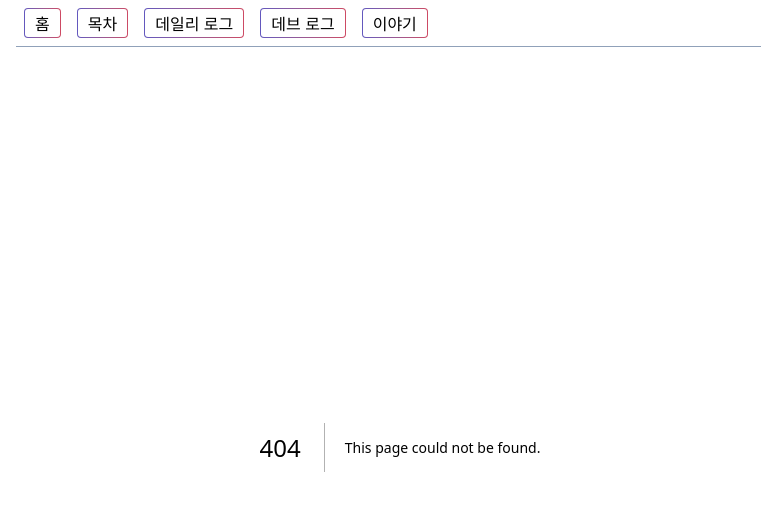
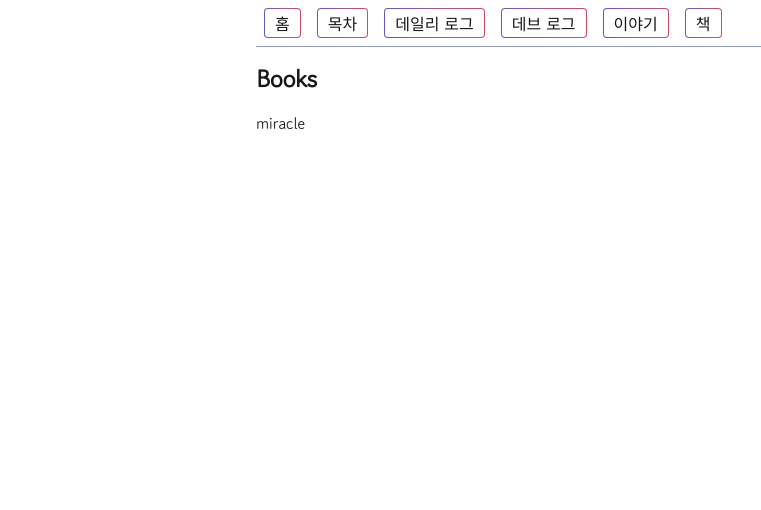
Before and after one commit to forestream/forestream.github.io, a Next.js app: page /books in a window 1280 px wide. Before the commit this address had no page. Shown: the top 510 px of the page, without its empty margins (0-761 px from the left). Built offline with nearby package versions, Linux system fonts and the light colour scheme.

Commit message:
add books page and its tab

```diff
--- a/app/_components/header-data-layer.tsx
+++ b/app/_components/header-data-layer.tsx
@@ -16,8 +16,9 @@ export async function HeaderDataLayer({
   const stories = await getChildDirectories(
     join(process.cwd(), "app", "stories"),
   );
+  const books = await getChildDirectories(join(process.cwd(), "app", "books"));
   return (
-    <LogsProvider logs={{ dailyLogs, devLogs, stories }}>
+    <LogsProvider logs={{ dailyLogs, devLogs, stories, books }}>
       {children}
     </LogsProvider>
   );
--- a/app/_components/header.tsx
+++ b/app/_components/header.tsx
@@ -71,6 +71,18 @@ export function Header() {
           />
         </ul>
       </div>
+      <Button popoverTarget="books" className="anchor-[--books]">
+        <Button.Sheet>책</Button.Sheet>
+      </Button>
+      <div
+        popover="auto"
+        id="books"
+        className="position-anchor-[--books] top-[calc(anchor(bottom)+8px)] left-[anchor(left)] overflow-visible"
+      >
+        <ul className="p-2 shadow-md shadow-slate-800">
+          <LogContextReaderRenderer pathnamePrefix="/books" logKey="books" />
+        </ul>
+      </div>
     </header>
   );
 }
--- a/app/_components/log-context-reader.tsx
+++ b/app/_components/log-context-reader.tsx
@@ -8,7 +8,7 @@ export function LogContextReader({
   logKey,
 }: {
   render?: ({ log }: { log: string }) => ReactNode;
-  logKey: "dailyLogs" | "devLogs" | "stories";
+  logKey: "dailyLogs" | "devLogs" | "stories" | "books";
 }) {
   const logs = useLogs();
   return render
--- a/app/_components/logs-provider.tsx
+++ b/app/_components/logs-provider.tsx
@@ -7,6 +7,7 @@ const LogsContext = createContext<{
   dailyLogs: string[];
   devLogs: string[];
   stories: string[];
+  books: string[];
 } | null>(null);
 
 export function LogsProvider({
@@ -17,6 +18,7 @@ export function LogsProvider({
     dailyLogs: string[];
     devLogs: string[];
     stories: string[];
+    books: string[];
   };
   children: React.ReactNode;
 }) {
--- /dev/null
+++ b/app/books/miracle/page.tsx
@@ -0,0 +1,3 @@
+export default function Page() {
+  return <div>Miracle</div>;
+}
--- /dev/null
+++ b/app/books/page.tsx
@@ -0,0 +1,22 @@
+import Link from "next/link";
+import { getChildDirectories } from "@/utils/get-child-directories";
+import { join } from "path";
+
+export default async function Page() {
+  const directories = await getChildDirectories(
+    join(process.cwd(), "app", "books"),
+  );
+
+  return (
+    <ul>
+      <h1>Books</h1>
+      {directories.map((dir) => (
+        <li key={dir}>
+          <Link href={`/books/${dir}`} className="hover:underline">
+            {dir}
+          </Link>
+        </li>
+      ))}
+    </ul>
+  );
+}
--- a/app/layout.tsx
+++ b/app/layout.tsx
@@ -1,6 +1,6 @@
 import type { Metadata } from "next";
 import "./globals.css";
-import { Noto_Sans_KR } from "next/font/google";
+import { Gowun_Batang, Gowun_Dodum, Noto_Sans_KR } from "next/font/google";
 import clsx from "clsx";
 import { Header } from "./_components/header";
 import { HeaderDataLayer } from "./_components/header-data-layer";
@@ -30,6 +30,11 @@ const notoSansKR = Noto_Sans_KR({
   weight: ["400", "700"],
 });
 
+const gowunBatang = Gowun_Dodum({
+  subsets: ["latin"],
+  weight: "400",
+});
+
 export default function RootLayout({
   children,
 }: Readonly<{
@@ -39,7 +44,7 @@ export default function RootLayout({
     <html lang="ko">
       <body
         className={clsx(
-          notoSansKR.className,
+          gowunBatang.className,
           "mx-auto max-w-[800px] px-4 [&_h1]:my-4 [&_h1]:text-2xl [&_h1,h2,h3]:font-bold [&_h2]:text-xl [&_h2,h3]:my-2 [&_p]:mb-2 [&_strong]:font-bold",
         )}
       >
```
Also changed, not shown: app/books/miracle/content.mdx (added).
